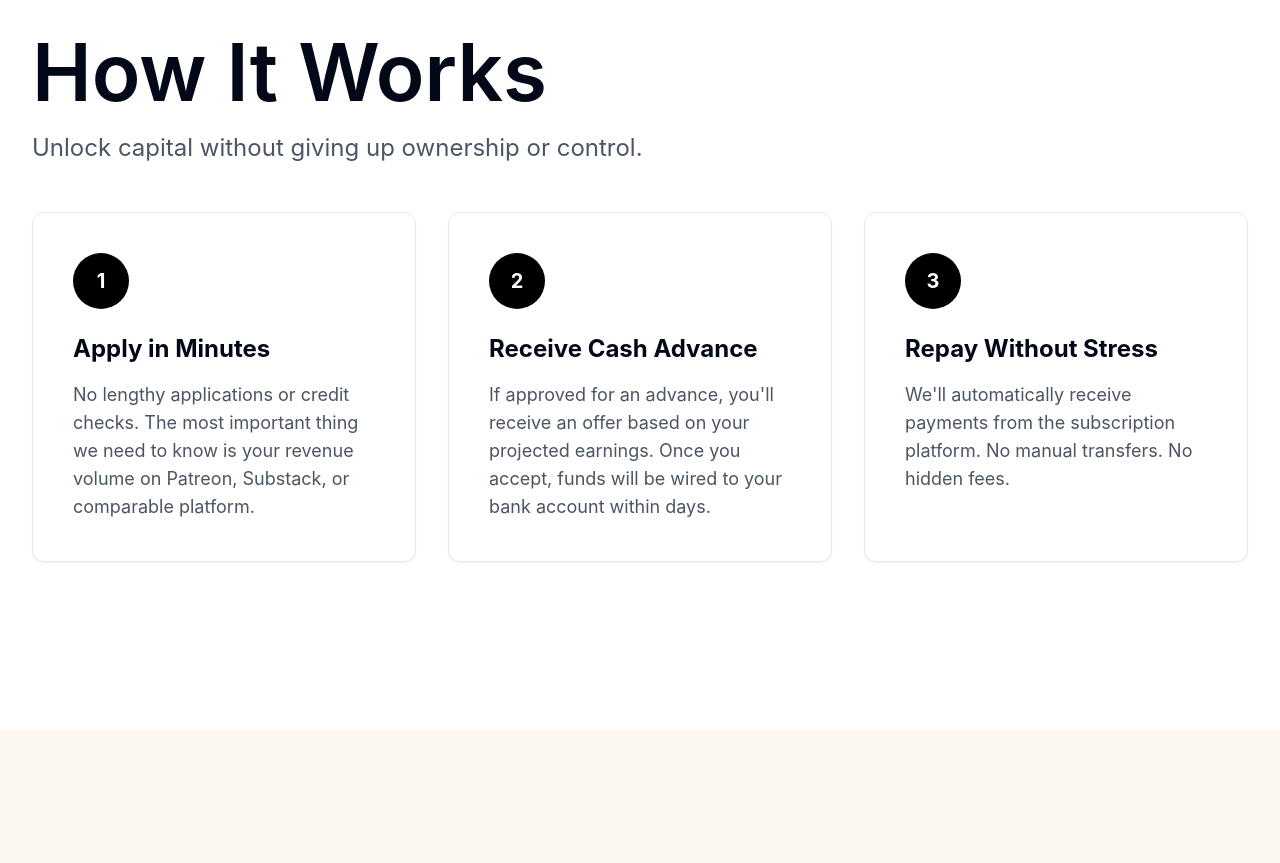
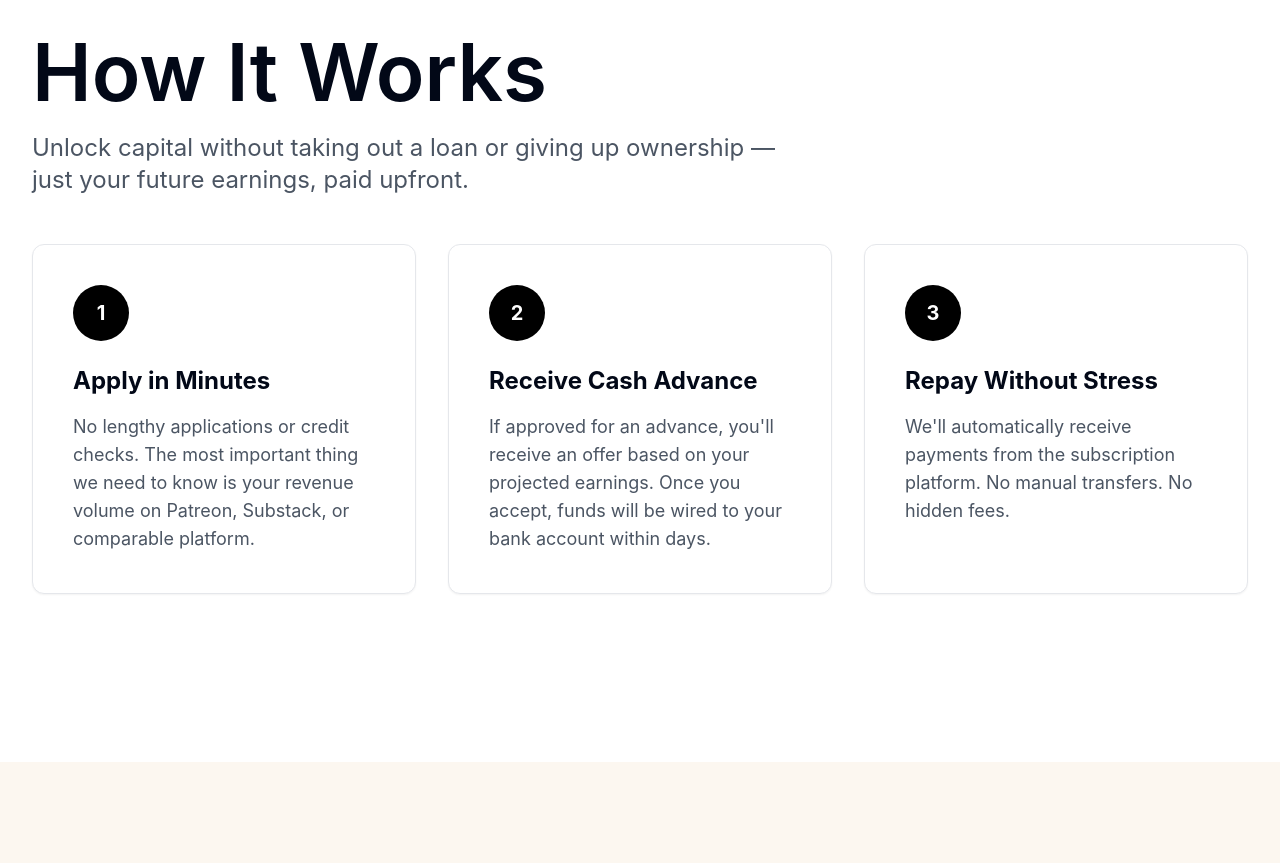
Before and after one commit to arjun-mehta/rent-capital, a React (Vite) app: page / in a window 1280 px wide. Shown: the part 960-1823 px from the top of the page. Built offline with nearby package versions, Linux system fonts and the light colour scheme.

Commit message:
Update How It Works subtitle
Updates the subtitle text in the How It Works section.

```diff
--- a/src/components/HowItWorks.tsx
+++ b/src/components/HowItWorks.tsx
@@ -69,7 +69,7 @@ const HowItWorks: React.FC = () => {
             How It Works
           </h2>
           <p className="text-xl md:text-2xl text-gray-600 max-w-full opacity-0 animate-fade-in" style={{ animationDelay: "0.2s" }}>
-            Unlock capital without giving up ownership or control.
+            Unlock capital without taking out a loan or giving up ownership — just your future earnings, paid upfront.
           </p>
         </div>
 
```
